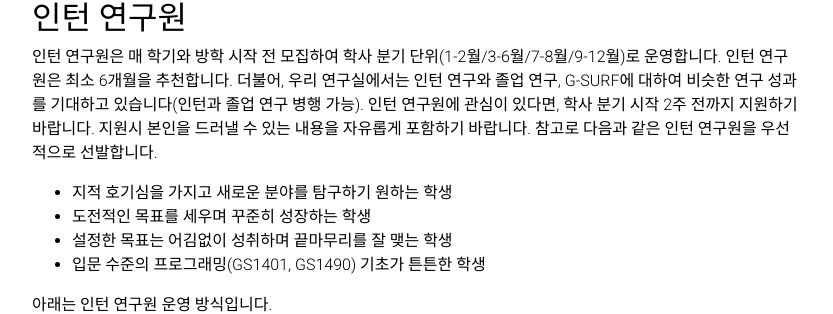
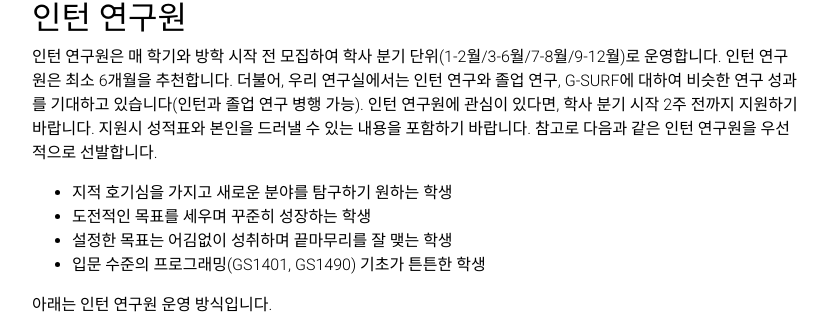
Before and after one commit to Uehwan/Uehwan.github.io, a Jekyll site: the page built from _posts/2022-06-27-open-positions-kor.md, in a window 1280 px wide and 900 px high, scrolled down 1155 px. Shown: the part 213-527 px from the top of the window, without its empty margins (223-1056 px from the left). Built offline with Jekyll 4.4.1, drawn with Linux system fonts in a browser that asks for light colours; nearby versions of some CDN libraries; comment, search, counter and statistics services are not loaded; a style sheet for code colours, icons or effects is not loaded.

Commit message:
required docu

```diff
--- a/_posts/2022-06-27-open-positions-kor.md
+++ b/_posts/2022-06-27-open-positions-kor.md
@@ -41,7 +41,7 @@ description: Information for Joining ACSL
 ---
 
 ## 인턴 연구원
-인턴 연구원은 매 학기와 방학 시작 전 모집하여 학사 분기 단위(1-2월/3-6월/7-8월/9-12월)로 운영합니다. 인턴 연구원은 최소 6개월을 추천합니다. 더불어, 우리 연구실에서는 인턴 연구와 졸업 연구, G-SURF에 대하여 비슷한 연구 성과를 기대하고 있습니다(인턴과 졸업 연구 병행 가능). 인턴 연구원에 관심이 있다면, 학사 분기 시작 2주 전까지 지원하기 바랍니다. 지원시 본인을 드러낼 수 있는 내용을 자유롭게 포함하기 바랍니다. 참고로 다음과 같은 인턴 연구원을 우선적으로 선발합니다.
+인턴 연구원은 매 학기와 방학 시작 전 모집하여 학사 분기 단위(1-2월/3-6월/7-8월/9-12월)로 운영합니다. 인턴 연구원은 최소 6개월을 추천합니다. 더불어, 우리 연구실에서는 인턴 연구와 졸업 연구, G-SURF에 대하여 비슷한 연구 성과를 기대하고 있습니다(인턴과 졸업 연구 병행 가능). 인턴 연구원에 관심이 있다면, 학사 분기 시작 2주 전까지 지원하기 바랍니다. 지원시 성적표와 본인을 드러낼 수 있는 내용을 포함하기 바랍니다. 참고로 다음과 같은 인턴 연구원을 우선적으로 선발합니다.
 - 지적 호기심을 가지고 새로운 분야를 탐구하기 원하는 학생
 - 도전적인 목표를 세우며 꾸준히 성장하는 학생
 - 설정한 목표는 어김없이 성취하며 끝마무리를 잘 맺는 학생
```
